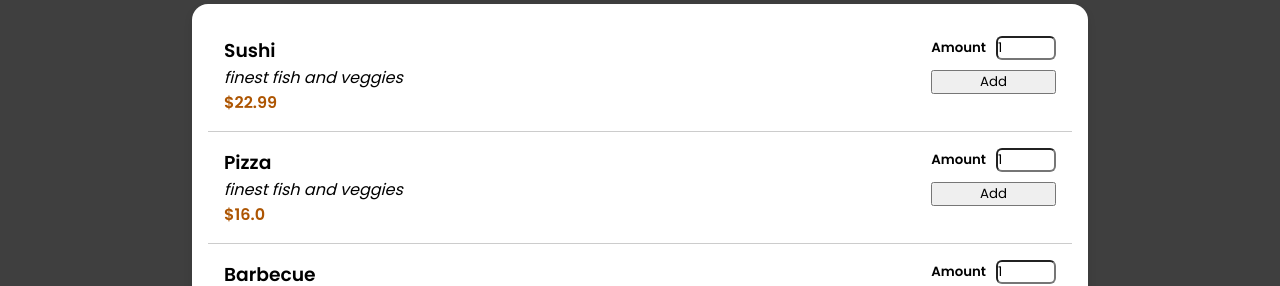
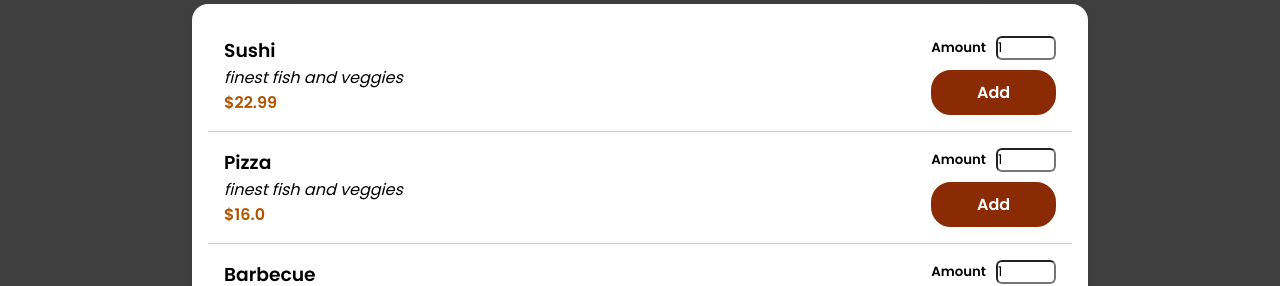
Before and after one commit to Nurkulova/order-food, a React (Create React App) app: page / in a window 1280 px wide. Shown: the part 516-802 px from the top of the page. Built offline with nearby package versions, Linux system fonts and the light colour scheme.

Commit message:
added Reusable Button

```diff
--- a/package.json
+++ b/package.json
@@ -1,6 +1,7 @@
 {
   "name": "react-meals",
   "version": "0.1.0",
+  "homepage": "https://Nurkulova.github.io/order-food",
   "private": true,
   "dependencies": {
     "@testing-library/jest-dom": "^5.17.0",
@@ -13,6 +14,8 @@
     "web-vitals": "^2.1.4"
   },
   "scripts": {
+    "predeploy": "npm run build",
+    "deploy": "gh-pages -d build",
     "start": "react-scripts start",
     "build": "react-scripts build",
     "test": "react-scripts test",
@@ -35,5 +38,8 @@
       "last 1 firefox version",
       "last 1 safari version"
     ]
+  },
+  "devDependencies": {
+    "gh-pages": "^5.0.0"
   }
 }
--- a/src/components/UI/Button.jsx
+++ b/src/components/UI/Button.jsx
@@ -1,19 +1,76 @@
 import React from "react";
+import { styled } from "styled-components";
+
 export const Button = ({
   children,
   onClick,
   disabled,
   variant,
   size,
+  bgColor = "normal",
   ...restProps
 }) => {
   return (
-    <button>
-      {" "}
-      onCkick = {onClick}
-      disabled = {disabled}
+    <ReusableButton
+      onClick={onClick}
+      disabled={disabled}
+      size={size}
+      bgColor={bgColor}
+      {...restProps}
+    >
       {children}
-      {...restProps}
-    </button>
+    </ReusableButton>
   );
 };
+const COLOR_VARIANTS = {
+  primary: "rgba(255, 255, 255, 1)",
+  secondary: "rgba(138, 43, 6, 1)",
+};
+
+const BACKGROUND_VARIANTS = {
+  contained: {
+    hover: "rgba(126, 42, 10, 1)",
+    normal: "rgba(138, 43, 6, 1)",
+    active: "rgba(153, 49, 8, 1)",
+  },
+  outlined:{
+    hover: "rgba(138, 43, 6, 1)",
+    normal: "rgba(255, 255, 255, 1)",
+    active: "rgba(153, 49, 8, 1)",
+  },
+};
+const FONT_SIZES = {
+  small: "14px",
+  medium: "16px",
+};
+
+const ReusableButton = styled("button")`
+  background-color: ${(props) =>
+    props.variant === "contained"
+      ? BACKGROUND_VARIANTS.contained.normal
+      : "rgba(138, 43, 6, 1)"};
+  color: ${COLOR_VARIANTS.primary};
+  border: 2px solid ${COLOR_VARIANTS.secondary};
+  padding: 8px 16px;
+  border-radius: 20px;
+  font-size: ${(props) => FONT_SIZES[props.size || "medium"]};
+  font-weight:600;
+  cursor: pointer;
+
+  &:hover {
+    background-color: ${(props) =>
+      props.variant === "contained"
+        ? BACKGROUND_VARIANTS.contained.hover
+        : BACKGROUND_VARIANTS.outlined.hover};
+  }
+
+  &:active {
+    background-color: ${(props) =>
+      props.variant === "contained"
+        ? BACKGROUND_VARIANTS.contained.active
+        : BACKGROUND_VARIANTS.outlined.active};
+  }
+  &:disabled{
+        background-color:rgba(201, 201, 201, 1);
+    }
+`;
--- a/src/components/meals-summary/MealItemForm.jsx
+++ b/src/components/meals-summary/MealItemForm.jsx
@@ -1,5 +1,7 @@
 import React, { useRef } from 'react';
 import styled  from 'styled-components';
+import { Button } from '../UI/Button';
+
 export const MealItemForm = () => {
   const amountInputRef = useRef();
 
@@ -22,7 +24,7 @@ export const MealItemForm = () => {
           step="1"
           defaultValue="1"
         /> </InputWrapper>
-      <button type="button">Add</button>
+      <Button type="button">Add</Button>
       </FormWrapper>
   );
 };
```
Also changed, not shown: 1 other file (tests, documents, lock files or other folders).
